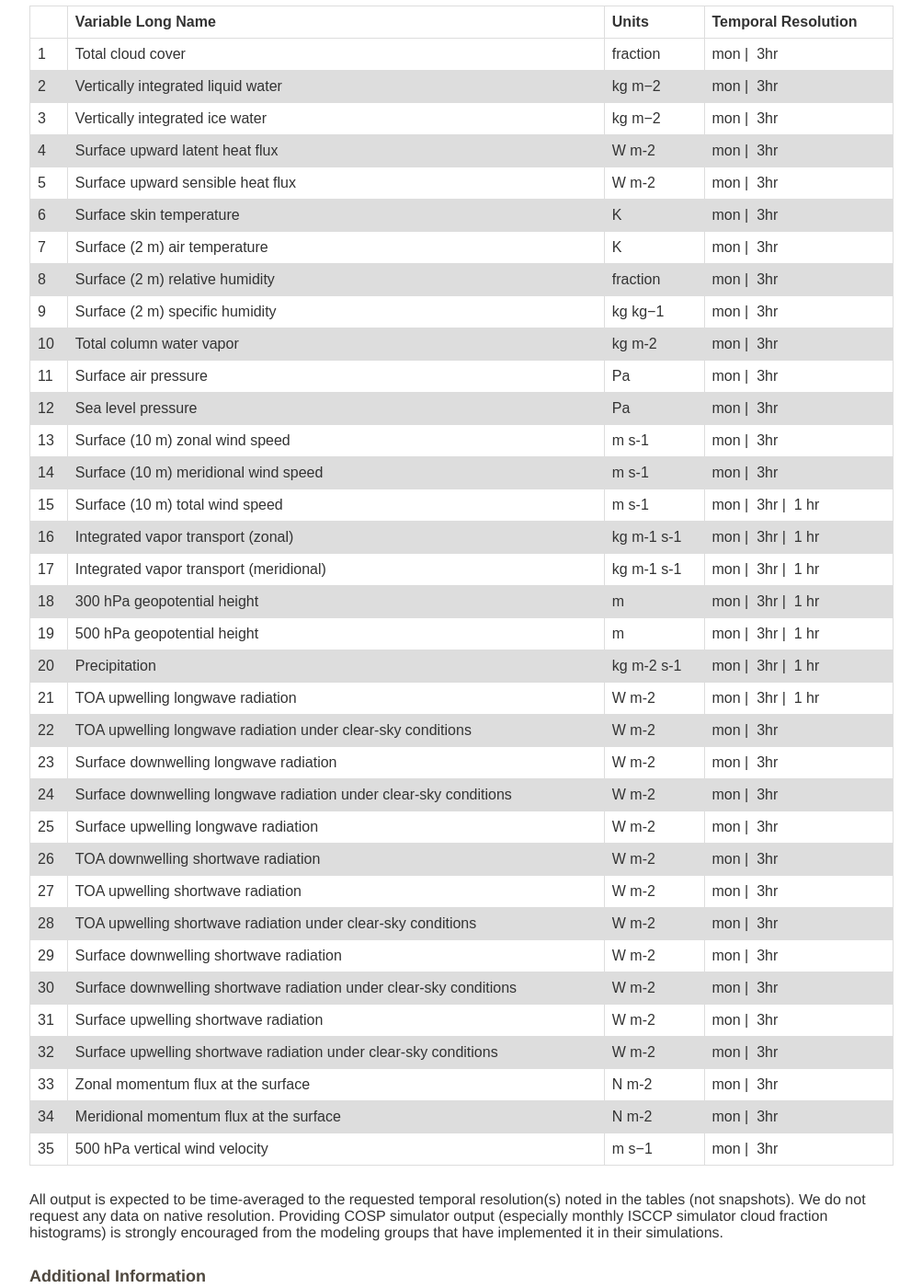
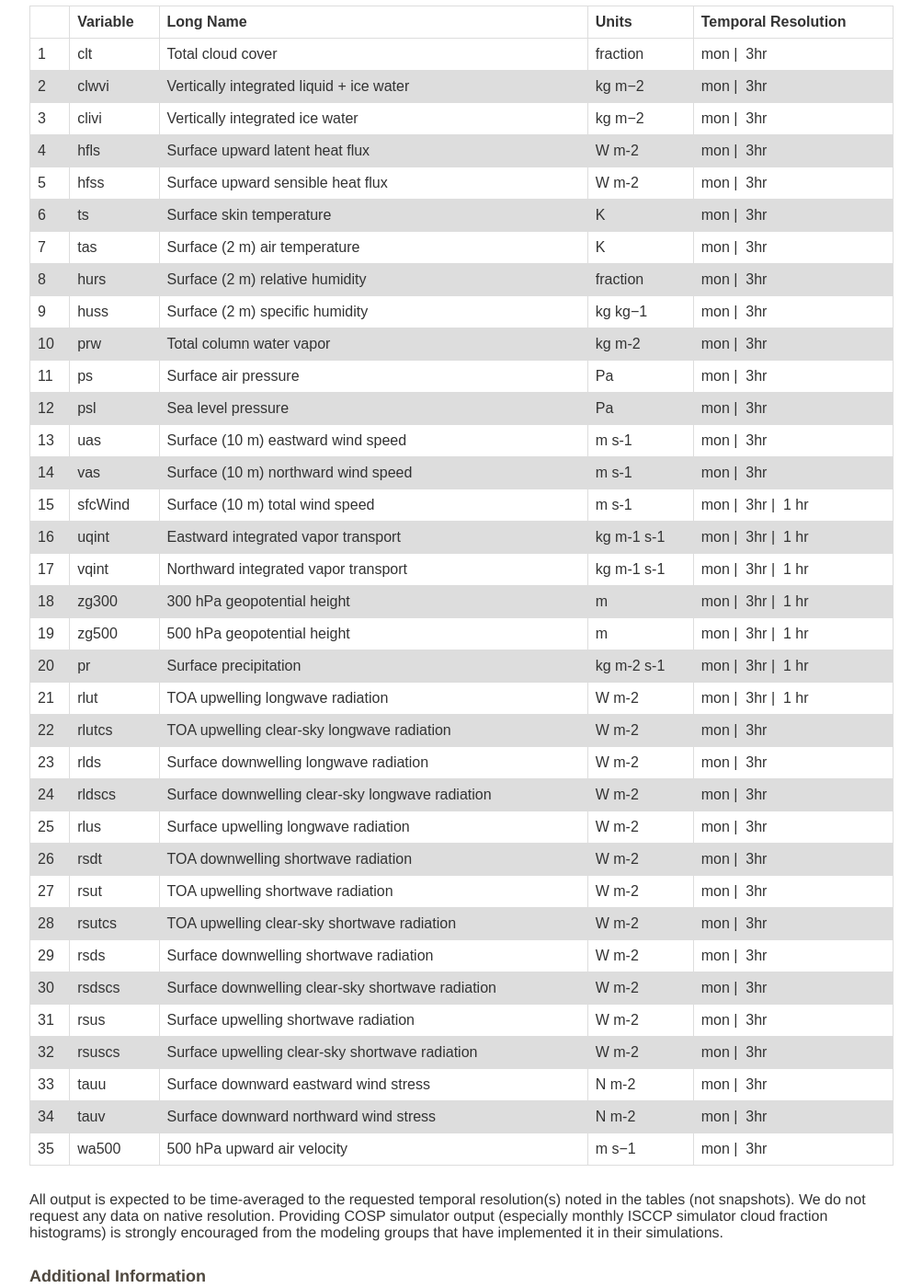
Before and after one commit to mzelinka/Internal_DYAMOND3_prototype, a Jekyll site: the page built from DYAMOND3/index.md, in a window 1280 px wide and 1400 px high, scrolled down 3283 px. Shown: the whole window at 92% size, without its empty margins (138-1141 px from the left). Built offline with Jekyll 4.4.1, drawn with Linux system fonts in a browser that asks for light colours; comment, search, counter and statistics services are not loaded; some of the changed text lies outside the part shown.

Commit message:
Update index.md
updated tables to include variable names

```diff
--- a/DYAMOND3/index.md
+++ b/DYAMOND3/index.md
@@ -66,63 +66,63 @@ The  0.25˚ horizontal resolution grid to which data should be coarsened is defi
 
 Table 1. 3D Output on standard pressure levels and 0.25˚ horizontal resolution.
 
-|    | Variable Long Name             | Units    | Temporal Resolution |
-| -- | ------------------------------ | -------- | ------------------- |
-| 1  | Cloud fraction                 | fraction | mon \|  3hr         |
-| 2  | Mass fraction of cloud water   | kg kg−1  | mon \|  3hr         |
-| 3  | Mass fraction of rain water    | kg kg−1  | mon \|  3hr         |
-| 4  | Mass fraction of graupel water | kg kg−1  | mon \|  3hr         |
-| 5  | Mass fraction of snow water    | kg kg−1  | mon \|  3hr         |
-| 6  | Mass fraction of cloud ice     | kg kg−1  | mon \|  3hr         |
-| 7  | Relative humidity              | fraction | mon \|  3hr         |
-| 8  | Specific humidity              | kg kg−1  | mon \|  3hr         |
-| 9  | Temperature                    | K        | mon \|  3hr         |
-| 10 | Zonal wind speed               | m s−1    | mon \|  3hr         |
-| 11 | Meridional wind speed          | m s−1    | mon \|  3hr         |
-| 12 | Vertical wind velocity         | m s−1    | mon \|  3hr         |
-| 13 | Geopotential height            | m        | mon \|  3hr         |
+|    | Variable      | Long Name                       | Units    | Temporal Resolution |
+| -- | ------------- | ------------------------------  | -------- | ------------------- |
+| 1  | cl            | Cloud fraction                  | fraction | mon \|  3hr         |
+| 2  | cldwatmxrat   | Cloud liquid water mixing ratio | kg kg−1  | mon \|  3hr         |
+| 3  | cldicemxrat   | Cloud ice mixing ratio          | kg kg−1  | mon \|  3hr         |
+| 4  | rainmxrat     | Rain mixing ratio               | kg kg−1  | mon \|  3hr         |
+| 5  | grplmxrat     | Graupel mixing ratio            | kg kg−1  | mon \|  3hr         |
+| 6  | snowmxrat     | Snow mixing ratio               | kg kg−1  | mon \|  3hr         |
+| 7  | hur           | Relative humidity               | fraction | mon \|  3hr         |
+| 8  | hus           | Specific humidity               | kg kg−1  | mon \|  3hr         |
+| 9  | ta            | Temperature                     | K        | mon \|  3hr         |
+| 10 | ua            | Eastward wind speed                | m s−1    | mon \|  3hr         |
+| 11 | va            | Northward wind speed           | m s−1    | mon \|  3hr         |
+| 12 | wa            | Upward air velocity             | m s−1    | mon \|  3hr         |
+| 13 | zg            | Geopotential height             | m        | mon \|  3hr         |
 
 <br/>
 
 Table 2. 2D output at 0.25˚ horizontal resolution.
 
-|    | Variable Long Name                                                 | Units        | Temporal Resolution  |
-| -- | ------------------------------------------------------------------ | ------------ | -------------------- |
-| 1  | Total cloud cover                                                  | fraction     | mon \|  3hr          |
-| 2  | Vertically integrated liquid water                                 | kg m−2       | mon \|  3hr          |
-| 3  | Vertically integrated ice water                                    | kg m−2       | mon \|  3hr          |
-| 4  | Surface upward latent heat flux                                    | W m\-2       | mon \|  3hr          |
-| 5  | Surface upward sensible heat flux                                  | W m\-2       | mon \|  3hr          |
-| 6  | Surface skin temperature                                           | K            | mon \|  3hr          |
-| 7  | Surface (2 m) air temperature                                      | K            | mon \|  3hr          |
-| 8  | Surface (2 m) relative humidity                                    | fraction     | mon \|  3hr          |
-| 9  | Surface (2 m) specific humidity                                    | kg kg−1      | mon \|  3hr          |
-| 10 | Total column water vapor                                           | kg m\-2      | mon \|  3hr          |
-| 11 | Surface air pressure                                               | Pa           | mon \|  3hr          |
-| 12 | Sea level pressure                                                 | Pa           | mon \|  3hr          |
-| 13 | Surface (10 m) zonal wind speed                                    | m s\-1       | mon \|  3hr          |
-| 14 | Surface (10 m) meridional wind speed                               | m s\-1       | mon \|  3hr          |
-| 15 | Surface (10 m) total wind speed                                    | m s\-1       | mon \|  3hr \|  1 hr |
-| 16 | Integrated vapor transport (zonal)                                 | kg m\-1 s\-1 | mon \|  3hr \|  1 hr |
-| 17 | Integrated vapor transport (meridional)                            | kg m\-1 s\-1 | mon \|  3hr \|  1 hr |
-| 18 | 300 hPa geopotential height                                        | m            | mon \|  3hr \|  1 hr |
-| 19 | 500 hPa geopotential height                                        | m            | mon \|  3hr \|  1 hr |
-| 20 | Precipitation                                                      | kg m\-2 s\-1 | mon \|  3hr \|  1 hr |
-| 21 | TOA upwelling longwave radiation                                   | W m\-2       | mon \|  3hr \|  1 hr |
-| 22 | TOA upwelling longwave radiation under clear-sky conditions        | W m\-2       | mon \|  3hr          |
-| 23 | Surface downwelling longwave radiation                             | W m\-2       | mon \|  3hr          |
-| 24 | Surface downwelling longwave radiation under clear-sky conditions  | W m\-2       | mon \|  3hr          |
-| 25 | Surface upwelling longwave radiation                               | W m\-2       | mon \|  3hr          |
-| 26 | TOA downwelling shortwave radiation                                | W m\-2       | mon \|  3hr          |
-| 27 | TOA upwelling shortwave radiation                                  | W m\-2       | mon \|  3hr          |
-| 28 | TOA upwelling shortwave radiation under clear-sky conditions       | W m\-2       | mon \|  3hr          |
-| 29 | Surface downwelling shortwave radiation                            | W m\-2       | mon \|  3hr          |
-| 30 | Surface downwelling shortwave radiation under clear-sky conditions | W m\-2       | mon \|  3hr          |
-| 31 | Surface upwelling shortwave radiation                              | W m\-2       | mon \|  3hr          |
-| 32 | Surface upwelling shortwave radiation under clear-sky conditions   | W m\-2       | mon \|  3hr          |
-| 33 | Zonal momentum flux at the surface                                 | N m\-2       | mon \|  3hr          |
-| 34 | Meridional momentum flux at the surface                            | N m\-2       | mon \|  3hr          |
-| 35 | 500 hPa vertical wind velocity                                     | m s−1        | mon \|  3hr          |
+|    | Variable | Long Name                                         | Units        | Temporal Resolution  |
+| -- | -------- | ------------------------------------------------- | ------------ | -------------------- |
+| 1  | clt      | Total cloud cover                                 | fraction     | mon \|  3hr          |
+| 2  | clwvi    | Vertically integrated liquid + ice water          | kg m−2       | mon \|  3hr          |
+| 3  | clivi    | Vertically integrated ice water                   | kg m−2       | mon \|  3hr          |
+| 4  | hfls     | Surface upward latent heat flux                   | W m\-2       | mon \|  3hr          |
+| 5  | hfss     | Surface upward sensible heat flux                 | W m\-2       | mon \|  3hr          |
+| 6  | ts       | Surface skin temperature                          | K            | mon \|  3hr          |
+| 7  | tas      | Surface (2 m) air temperature                     | K            | mon \|  3hr          |
+| 8  | hurs     | Surface (2 m) relative humidity                   | fraction     | mon \|  3hr          |
+| 9  | huss     | Surface (2 m) specific humidity                   | kg kg−1      | mon \|  3hr          |
+| 10 | prw      | Total column water vapor                          | kg m\-2      | mon \|  3hr          |
+| 11 | ps       | Surface air pressure                              | Pa           | mon \|  3hr          |
+| 12 | psl      | Sea level pressure                                | Pa           | mon \|  3hr          |
+| 13 | uas      | Surface (10 m) eastward wind speed                | m s\-1       | mon \|  3hr          |
+| 14 | vas      | Surface (10 m) northward wind speed               | m s\-1       | mon \|  3hr          |
+| 15 | sfcWind  | Surface (10 m) total wind speed                   | m s\-1       | mon \|  3hr \|  1 hr |
+| 16 | uqint    | Eastward integrated vapor transport               | kg m\-1 s\-1 | mon \|  3hr \|  1 hr |
+| 17 | vqint    | Northward integrated vapor transport              | kg m\-1 s\-1 | mon \|  3hr \|  1 hr |
+| 18 | zg300    | 300 hPa geopotential height                       | m            | mon \|  3hr \|  1 hr |
+| 19 | zg500    | 500 hPa geopotential height                       | m            | mon \|  3hr \|  1 hr |
+| 20 | pr       | Surface precipitation                             | kg m\-2 s\-1 | mon \|  3hr \|  1 hr |
+| 21 | rlut     | TOA upwelling longwave radiation                  | W m\-2       | mon \|  3hr \|  1 hr |
+| 22 | rlutcs   | TOA upwelling clear-sky longwave radiation        | W m\-2       | mon \|  3hr          |
+| 23 | rlds     | Surface downwelling longwave radiation            | W m\-2       | mon \|  3hr          |
+| 24 | rldscs   | Surface downwelling clear-sky longwave radiation  | W m\-2       | mon \|  3hr          |
+| 25 | rlus     | Surface upwelling longwave radiation              | W m\-2       | mon \|  3hr          |
+| 26 | rsdt     | TOA downwelling shortwave radiation               | W m\-2       | mon \|  3hr          |
+| 27 | rsut     | TOA upwelling shortwave radiation                 | W m\-2       | mon \|  3hr          |
+| 28 | rsutcs   | TOA upwelling clear-sky shortwave radiation       | W m\-2       | mon \|  3hr          |
+| 29 | rsds     | Surface downwelling shortwave radiation           | W m\-2       | mon \|  3hr          |
+| 30 | rsdscs   | Surface downwelling clear-sky shortwave radiation | W m\-2       | mon \|  3hr          |
+| 31 | rsus     | Surface upwelling shortwave radiation             | W m\-2       | mon \|  3hr          |
+| 32 | rsuscs   | Surface upwelling clear-sky shortwave radiation   | W m\-2       | mon \|  3hr          |
+| 33 | tauu     | Surface downward eastward wind stress             | N m\-2       | mon \|  3hr          |
+| 34 | tauv     | Surface downward northward wind stress            | N m\-2       | mon \|  3hr          |
+| 35 | wa500    | 500 hPa upward air velocity                       | m s−1        | mon \|  3hr          |
 
 <br/>
 
```
